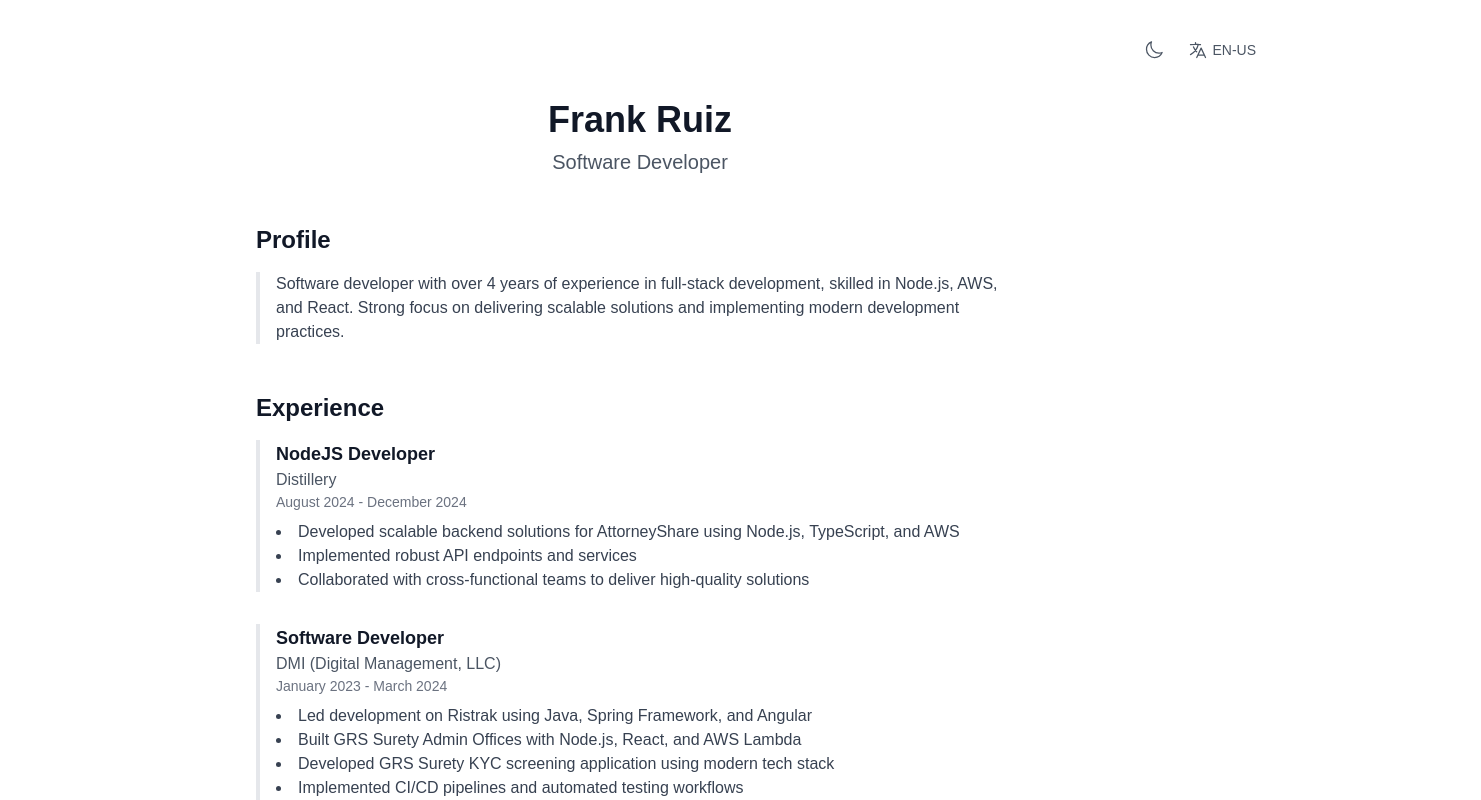
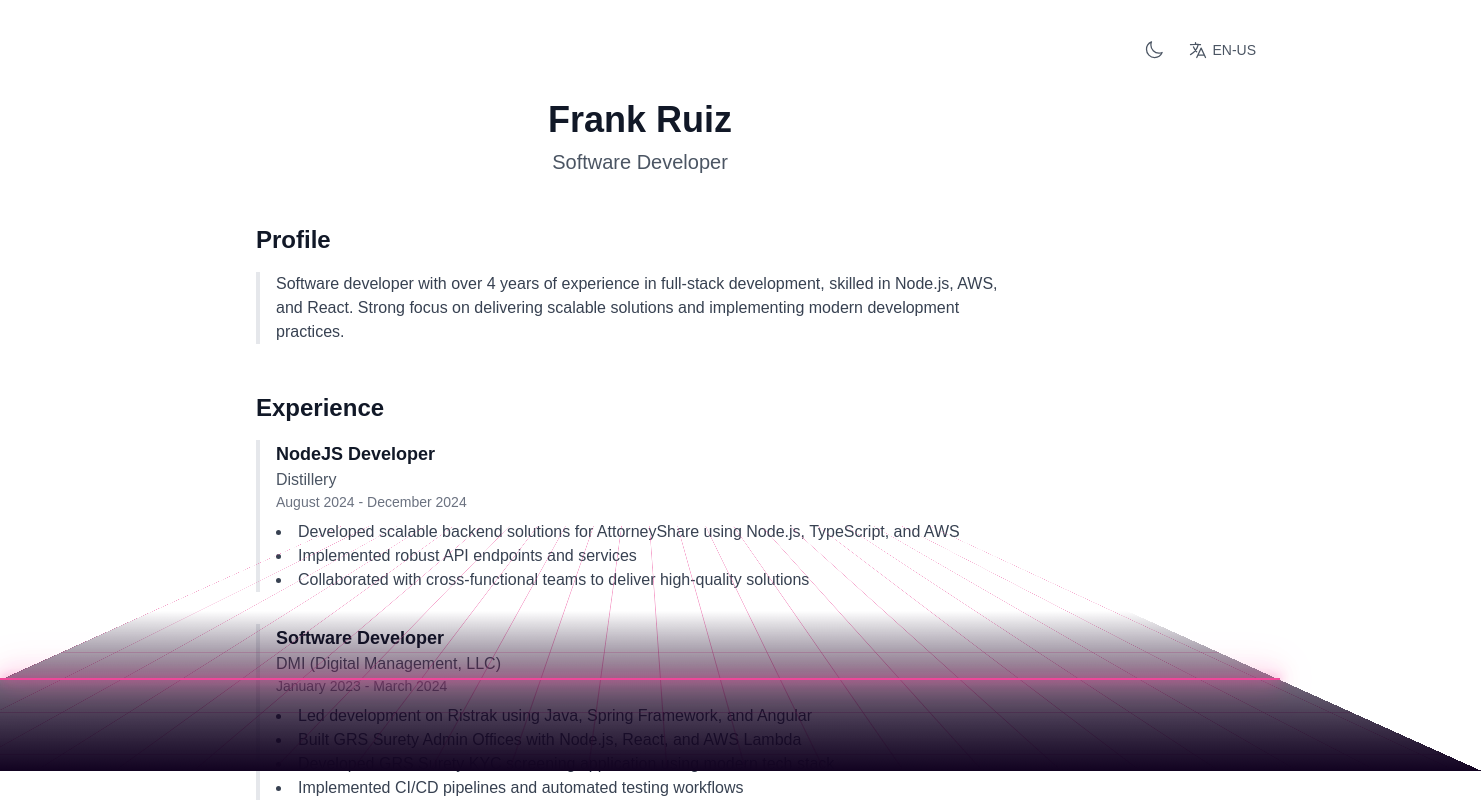
Before and after one commit to franklevel/resume, a Next.js app: page / in a window 1280 px wide. Shown: the top 800 px of the page, 1481 px wide, since content can reach past the window. Built offline with nearby package versions, Linux system fonts and the light colour scheme.

Commit message:
feat: update synthwave background to match classic grid pattern

```diff
--- a/src/app/globals.css
+++ b/src/app/globals.css
@@ -16,6 +16,13 @@ body {
   color: var(--foreground);
   background: var(--background);
   font-family: Arial, Helvetica, sans-serif;
+  min-height: 100vh;
+}
+
+.dark body {
+  background: #120321;
+  position: relative;
+  overflow-x: hidden;
 }
 
 @keyframes glow {
@@ -43,3 +50,87 @@ body {
   color: #fff;
   animation: glow 1.5s ease-in-out infinite alternate;
 }
+
+/* Synthwave Grid */
+.synthwave-bg {
+  position: fixed;
+  top: 0;
+  left: 0;
+  width: 100%;
+  height: 100%;
+  z-index: -1;
+  overflow: hidden;
+  background: linear-gradient(180deg,
+    #120321 0%,
+    #240642 40%,
+    #e91e63 85%,
+    #ec4899 90%,
+    #ff69b4 100%
+  );
+}
+
+.grid-perspective {
+  position: absolute;
+  width: 100%;
+  height: 100%;
+  top: 0;
+  left: 0;
+  background-image:
+    linear-gradient(to right, rgba(236, 72, 153, 0.5) 1px, transparent 1px),
+    linear-gradient(to bottom, rgba(236, 72, 153, 0.5) 1px, transparent 1px);
+  background-size: 60px 60px;
+  transform: perspective(500px) rotateX(60deg);
+  transform-origin: center 85%;
+  animation: moveGrid 20s linear infinite;
+}
+
+.grid-perspective::after {
+  content: '';
+  position: absolute;
+  width: 100%;
+  height: 100%;
+  top: 0;
+  left: 0;
+  background: linear-gradient(180deg,
+    rgba(18, 3, 33, 0) 0%,
+    rgba(18, 3, 33, 0) 60%,
+    rgba(18, 3, 33, 0.5) 80%,
+    rgba(18, 3, 33, 1) 100%
+  );
+}
+
+.horizon-line {
+  position: absolute;
+  width: 100%;
+  height: 2px;
+  bottom: 15%;
+  background: #ec4899;
+  box-shadow:
+    0 0 10px #ec4899,
+    0 0 20px #ec4899,
+    0 0 30px #ec4899,
+    0 0 40px #ec4899;
+  z-index: 1;
+}
+
+@keyframes moveGrid {
+  0% {
+    transform: perspective(500px) rotateX(60deg) translateY(0%);
+  }
+  100% {
+    transform: perspective(500px) rotateX(60deg) translateY(60px);
+  }
+}
+
+/* Content wrapper for better readability */
+.content-wrapper {
+  position: relative;
+  background: rgba(10, 10, 10, 0.85);
+  backdrop-filter: blur(10px);
+  border-radius: 16px;
+  padding: 2rem;
+  box-shadow:
+    0 4px 30px rgba(0, 0, 0, 0.2),
+    0 0 15px rgba(139, 92, 246, 0.1);
+  border: 1px solid rgba(139, 92, 246, 0.1);
+}
--- a/src/components/ResumeContent.tsx
+++ b/src/components/ResumeContent.tsx
@@ -11,13 +11,18 @@ interface Props {
 
 export default function ResumeContent({ lang, resumeData }: Props) {
   return (
+    <>
+      <div className="dark:synthwave-bg">
+        <div className="grid-perspective" />
+        <div className="horizon-line" />
+      </div>
       <main className="container mx-auto px-4 py-8">
         <div className="flex justify-end items-center gap-2 mb-8">
           <ThemeSwitcher />
           <LanguageSwitcher />
         </div>
 
-      <div className="max-w-3xl mx-auto">
+        <div className="max-w-3xl mx-auto dark:content-wrapper">
           <header className="mb-12 text-center">
             <h1 className="text-4xl font-bold text-gray-900 dark:text-gray-100 mb-2 glow-effect">
               Frank Ruiz
@@ -32,5 +37,6 @@ export default function ResumeContent({ lang, resumeData }: Props) {
 
         <ScrollToTop />
       </main>
+    </>
   );
 }
```
Lines whose indentation alone changed are shown as unchanged.
